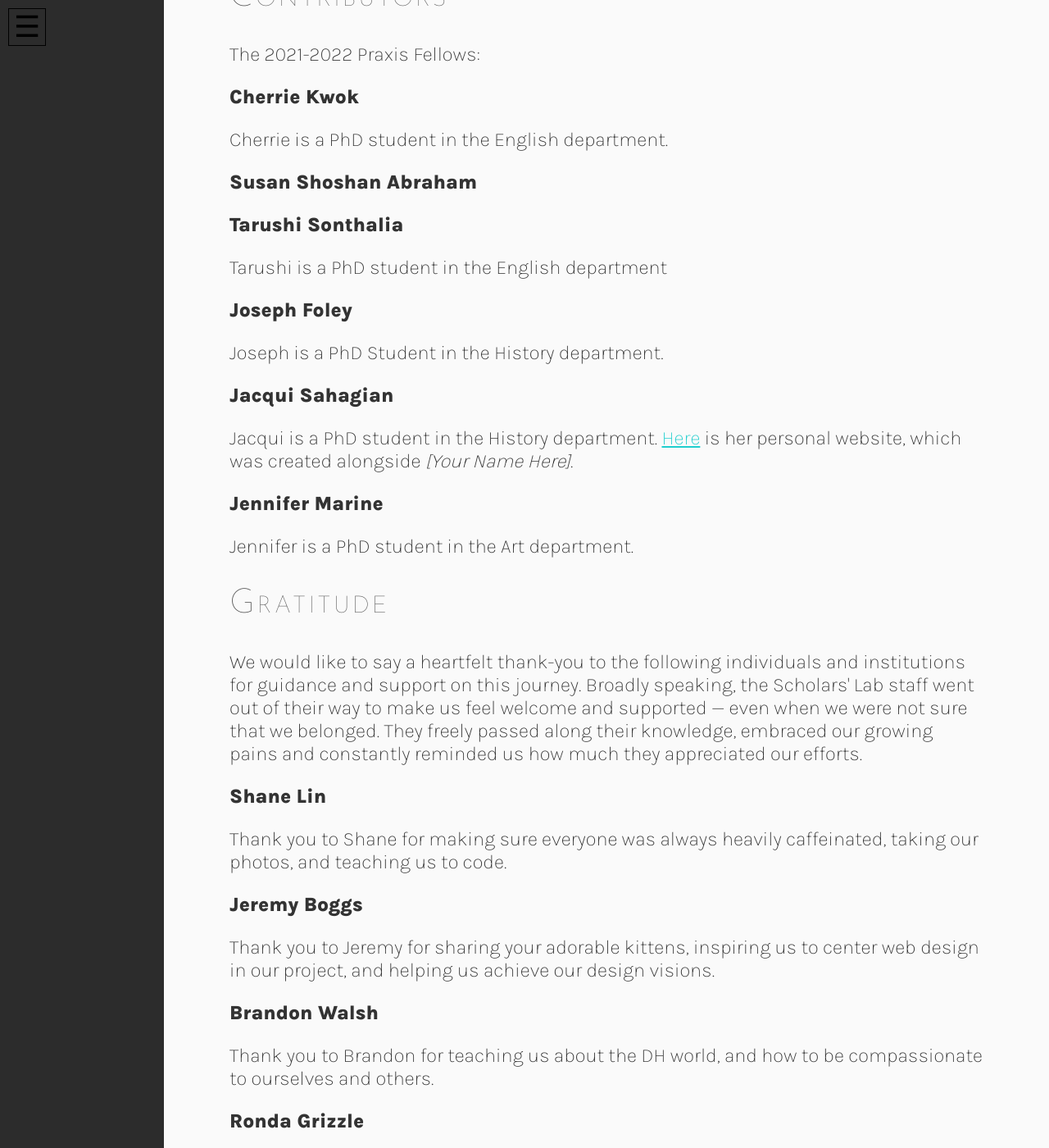
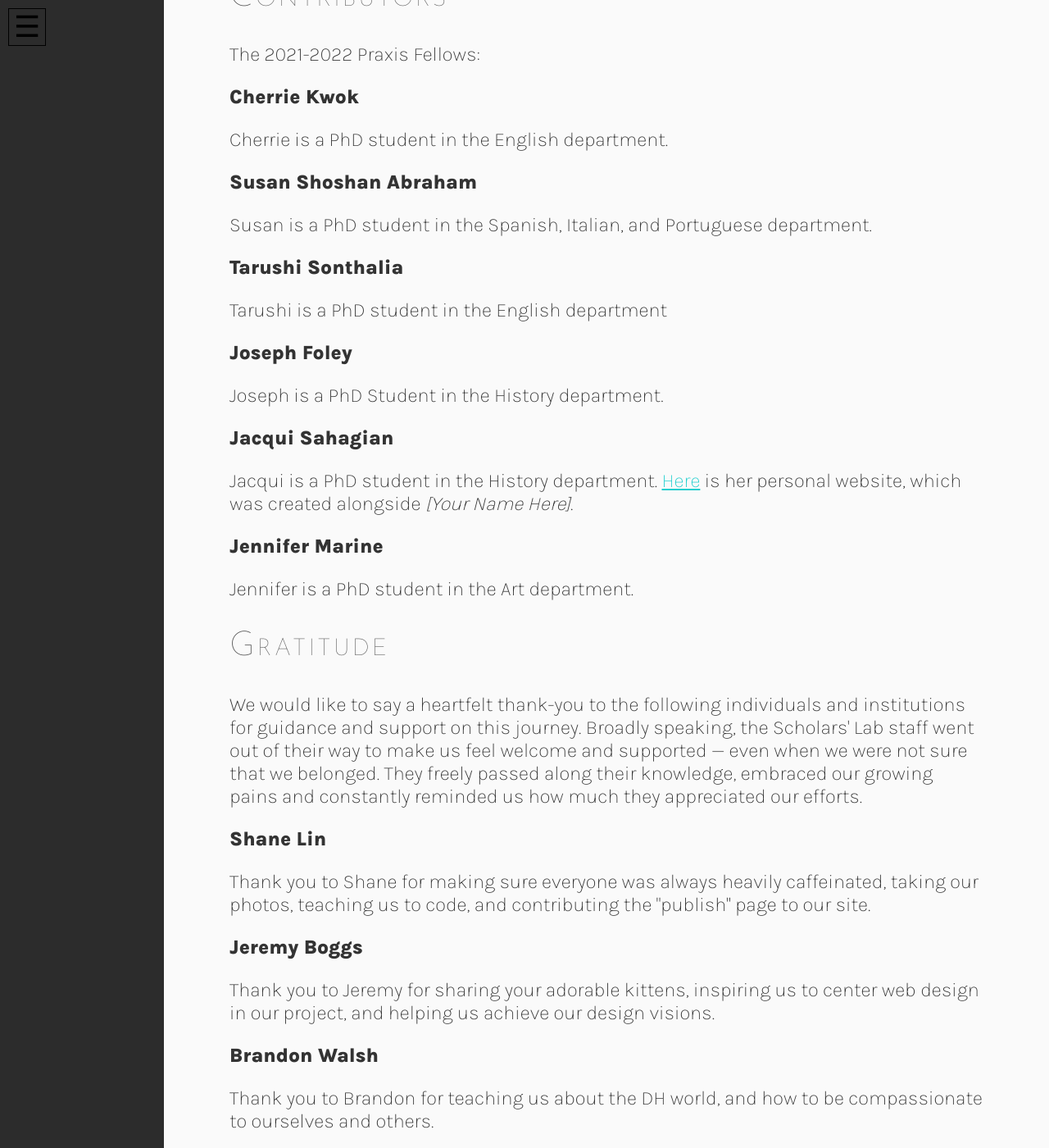
Before and after one commit to scholarslab/brackets, a Jekyll site: the page built from credits.html, in a window 1280 px wide and 1400 px high, scrolled down 265 px. Shown: the whole window at 82% size. Built offline with Jekyll 4.4.1, drawn with Linux system fonts in a browser that asks for light colours.

Commit message:
edits credits page

```diff
--- a/credits.html
+++ b/credits.html
@@ -8,6 +8,7 @@ title: Credit
 <p><b>Cherrie Kwok</b></p>
 <p>Cherrie is a PhD student in the English department.</p>
 <p><b>Susan Shoshan Abraham</b></p>
+<p>Susan is a PhD student in the Spanish, Italian, and Portuguese department.</p>
 <p><b>Tarushi Sonthalia</b></p>
 <p>Tarushi is a PhD student in the English department</p>
 <p><b>Joseph Foley</b></p>
@@ -19,7 +20,7 @@ title: Credit
 <h1>Gratitude</h1>
 <p>We would like to say a heartfelt thank-you to the following individuals and institutions for guidance and support on this journey. Broadly speaking, the Scholars' Lab staff went out of their way to make us feel welcome and supported — even when we were not sure that we belonged. They freely passed along their knowledge, embraced our growing pains and constantly reminded us how much they appreciated our efforts.</p>
 <p><b>Shane Lin</b></p>
-<p>Thank you to Shane for making sure everyone was always heavily caffeinated, taking our photos, and teaching us to code.</p>
+<p>Thank you to Shane for making sure everyone was always heavily caffeinated, taking our photos, teaching us to code, and contributing the "publish" page to our site.</p>
 <p><b>Jeremy Boggs</b></p>
 <p>Thank you to Jeremy for sharing your adorable kittens, inspiring us to center web design in our project, and helping us achieve our design visions.</p>
 <p><b>Brandon Walsh</b></p>
```
